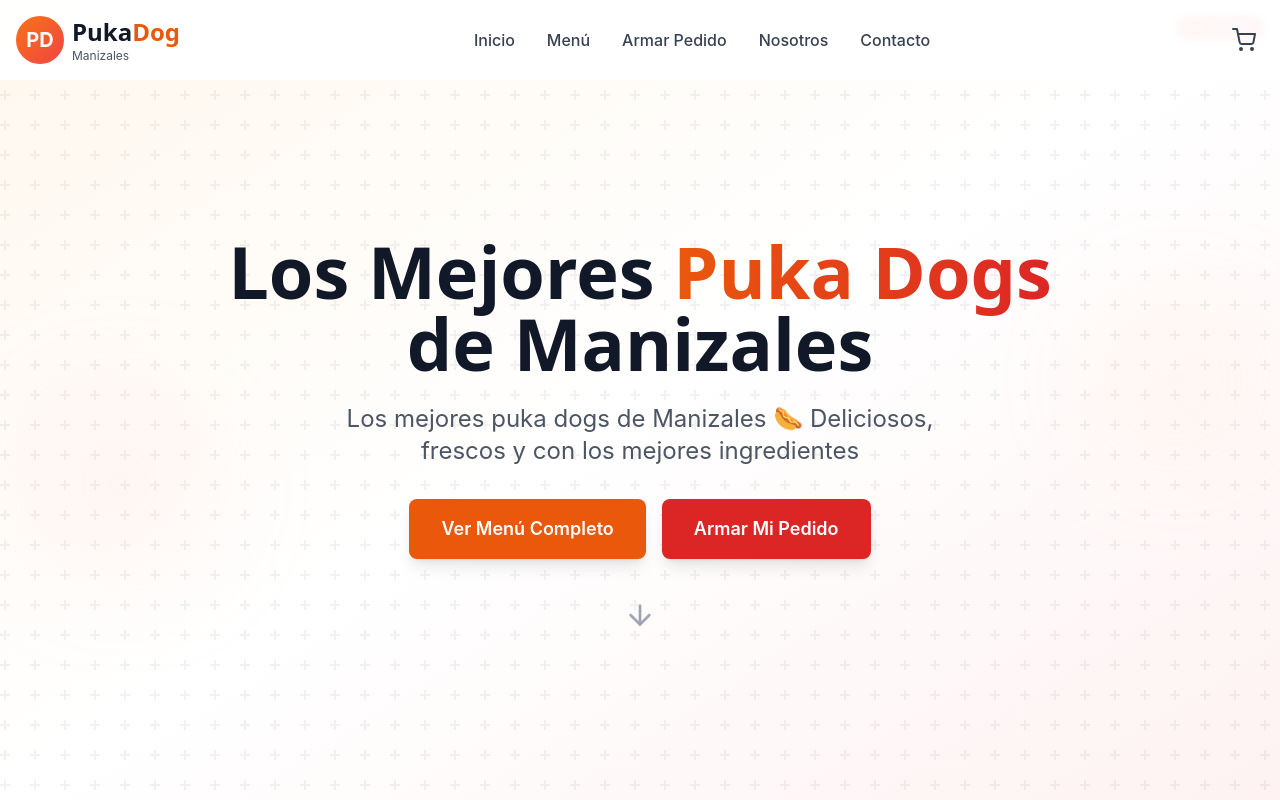
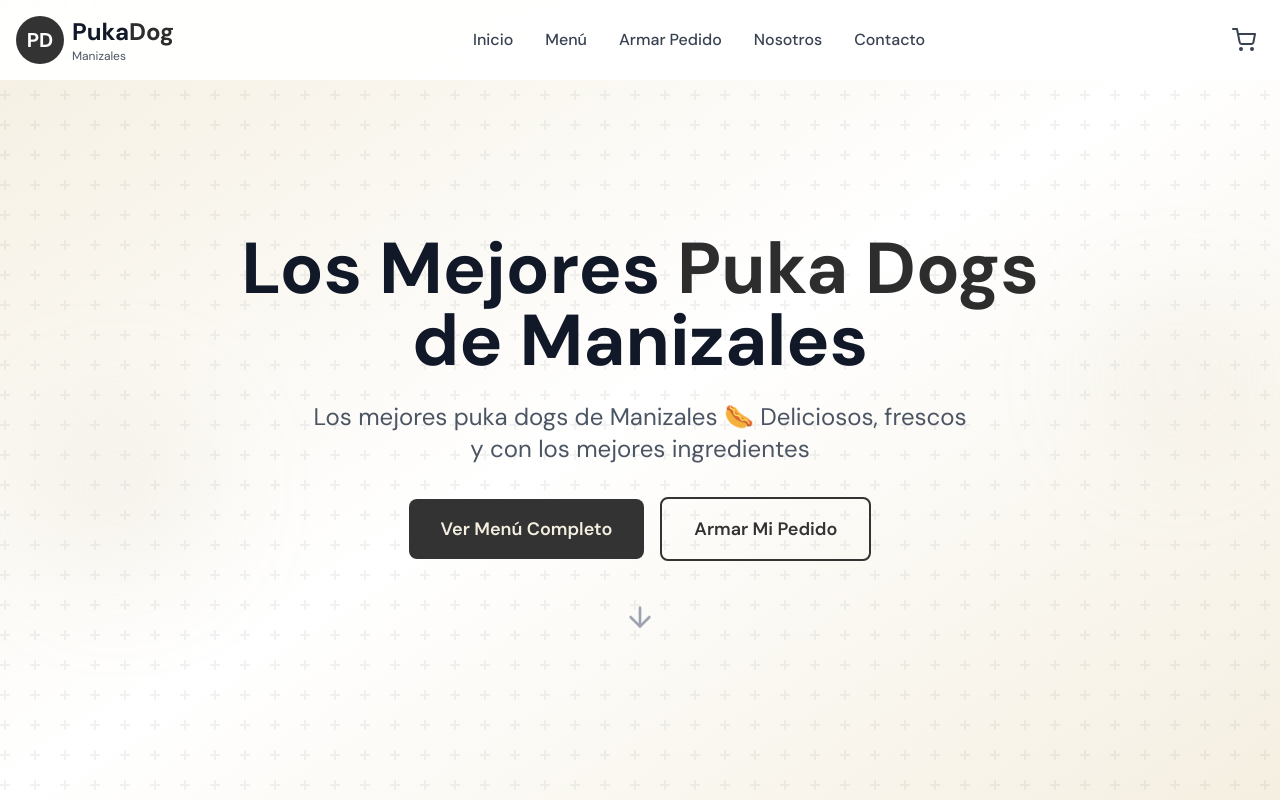
Before and after one commit to FreeAgentsDev/pukadog, a Next.js app: page / in a window 1280 px wide. Shown: the top 800 px of the page. Built offline with nearby package versions, Linux system fonts and the light colour scheme.

Commit message:
style: add Pukadog logo design system
- tailwind: pukadog palette (beige, ink), font vars (DM Sans, Lora)
- globals: base beige/ink, btn-primary/secondary, card, section-title, slogan-serif
- layout: Google Fonts DM Sans + Lora, metadata update
- page: main bg pukadog-beige

```diff
--- a/app/globals.css
+++ b/app/globals.css
@@ -2,32 +2,40 @@
 @tailwind components;
 @tailwind utilities;
 
-@import url('https://fonts.googleapis.com/css2?family=Inter:wght@300;400;500;600;700;800&family=Poppins:wght@400;500;600;700;800;900&display=swap');
+:root {
+  --font-dm-sans: 'DM Sans', system-ui, sans-serif;
+  --font-lora: 'Lora', Georgia, serif;
+}
 
 @layer base {
   body {
-    @apply bg-gray-50 text-gray-900;
+    @apply bg-pukadog-beige text-pukadog-ink antialiased;
+    font-family: var(--font-dm-sans);
   }
 }
 
 @layer components {
   .btn-primary {
-    @apply bg-primary-600 hover:bg-primary-700 text-white font-semibold py-3 px-6 rounded-lg transition-all duration-200 shadow-lg hover:shadow-xl transform hover:-translate-y-0.5;
+    @apply bg-pukadog-ink hover:bg-pukadog-ink/90 text-pukadog-beige font-semibold py-3 px-6 rounded-lg transition-all duration-200;
   }
 
   .btn-secondary {
-    @apply bg-secondary-600 hover:bg-secondary-700 text-white font-semibold py-3 px-6 rounded-lg transition-all duration-200 shadow-lg hover:shadow-xl transform hover:-translate-y-0.5;
+    @apply bg-transparent border-2 border-pukadog-ink text-pukadog-ink hover:bg-pukadog-ink hover:text-pukadog-beige font-semibold py-3 px-6 rounded-lg transition-all duration-200;
   }
 
   .card {
-    @apply bg-white rounded-xl shadow-md hover:shadow-xl transition-all duration-300 overflow-hidden;
+    @apply bg-white/80 backdrop-blur-sm rounded-xl border border-pukadog-beigeDark/30 shadow-sm hover:shadow-md transition-all duration-300 overflow-hidden;
   }
 
   .section-title {
-    @apply text-4xl md:text-5xl font-bold text-gray-900 mb-4 text-center;
+    @apply text-4xl md:text-5xl font-bold text-pukadog-ink mb-4 text-center font-display;
   }
 
   .section-subtitle {
-    @apply text-lg md:text-xl text-gray-600 mb-12 text-center max-w-2xl mx-auto;
+    @apply text-lg md:text-xl text-pukadog-inkLight mb-12 text-center max-w-2xl mx-auto font-sans;
+  }
+
+  .slogan-serif {
+    @apply font-serif italic text-pukadog-ink;
   }
 }
--- a/app/layout.tsx
+++ b/app/layout.tsx
@@ -2,9 +2,9 @@
 import './globals.css'
 
 export const metadata: Metadata = {
-  title: 'PukaDog Manizales - Los Mejores Puka Dogs',
-  description: 'Disfruta de los mejores puka dogs en Manizales. Menú completo, personaliza tu pedido y ordena ahora.',
-  keywords: 'puka dogs, manizales, comida rápida, pukadog, perros calientes',
+  title: 'Pukadog Manizales - Hotdogs. Menos excesos, más bienestar',
+  description: 'Hotdogs con salsas naturales, ingredientes frescos y pan artesanal. Menos excesos, más bienestar.',
+  keywords: 'pukadog, hotdogs, manizales, comida consciente, bienestar',
 }
 
 export default function RootLayout({
@@ -16,6 +16,12 @@
     <html lang="es">
       <head>
         <link rel="icon" href="/favicon.ico" />
+        <link rel="preconnect" href="https://fonts.googleapis.com" />
+        <link rel="preconnect" href="https://fonts.gstatic.com" crossOrigin="anonymous" />
+        <link
+          href="https://fonts.googleapis.com/css2?family=DM+Sans:ital,opsz,wght@0,9..40,300;0,9..40,400;0,9..40,500;0,9..40,600;0,9..40,700&family=Lora:ital,wght@0,400;0,500;0,600;0,700;1,400&display=swap"
+          rel="stylesheet"
+        />
       </head>
       <body className="font-sans antialiased">
         {children}
--- a/app/page.tsx
+++ b/app/page.tsx
@@ -31,7 +31,7 @@
   const cartTotal = cartItems.reduce((sum, item) => sum + item.price, 0)
 
   return (
-    <main className="min-h-screen">
+    <main className="min-h-screen bg-pukadog-beige">
       <Header cartCount={cartItems.length} onCartClick={() => setIsCartOpen(true)} />
       <Hero />
       <MenuSection onAddToCart={addToCart} />
--- a/tailwind.config.js
+++ b/tailwind.config.js
@@ -8,46 +8,44 @@
   theme: {
     extend: {
       colors: {
+        // Paleta del logo Pukadog: beige cálido + gris oscuro
+        pukadog: {
+          beige: '#F5EFE1',
+          beigeDark: '#E8E0D0',
+          beigeLight: '#FAF7F2',
+          ink: '#333333',
+          inkLight: '#555555',
+          inkMuted: '#6B6B6B',
+        },
         primary: {
-          50: '#fff7ed',
-          100: '#ffedd5',
-          200: '#fed7aa',
-          300: '#fdba74',
-          400: '#fb923c',
-          500: '#f97316', // Naranja principal - extraído del estilo de PukaDog
-          600: '#ea580c',
-          700: '#c2410c',
-          800: '#9a3412',
-          900: '#7c2d12',
+          50: '#F5EFE1',
+          100: '#E8E0D0',
+          200: '#D4C9B0',
+          300: '#333333',
+          400: '#2d2d2d',
+          500: '#333333',
+          600: '#2d2d2d',
+          700: '#1a1a1a',
+          800: '#1a1a1a',
+          900: '#0d0d0d',
         },
         secondary: {
-          50: '#fef2f2',
-          100: '#fee2e2',
-          200: '#fecaca',
-          300: '#fca5a5',
-          400: '#f87171',
-          500: '#ef4444', // Rojo - complemento del estilo
-          600: '#dc2626',
-          700: '#b91c1c',
-          800: '#991b1b',
-          900: '#7f1d1d',
-        },
-        accent: {
-          50: '#fffbeb',
-          100: '#fef3c7',
-          200: '#fde68a',
-          300: '#fcd34d',
-          400: '#fbbf24', // Amarillo mostaza - estilo PukaDog
-          500: '#f59e0b',
-          600: '#d97706',
-          700: '#b45309',
-          800: '#92400e',
-          900: '#78350f',
+          50: '#F5EFE1',
+          100: '#E8E0D0',
+          200: '#D4C9B0',
+          300: '#333333',
+          400: '#2d2d2d',
+          500: '#333333',
+          600: '#2d2d2d',
+          700: '#1a1a1a',
+          800: '#1a1a1a',
+          900: '#0d0d0d',
         },
       },
       fontFamily: {
-        sans: ['Inter', 'system-ui', 'sans-serif'],
-        display: ['Poppins', 'system-ui', 'sans-serif'],
+        sans: ['var(--font-dm-sans)', 'system-ui', 'sans-serif'],
+        display: ['var(--font-dm-sans)', 'system-ui', 'sans-serif'],
+        serif: ['var(--font-lora)', 'Georgia', 'serif'],
       },
     },
   },
```
